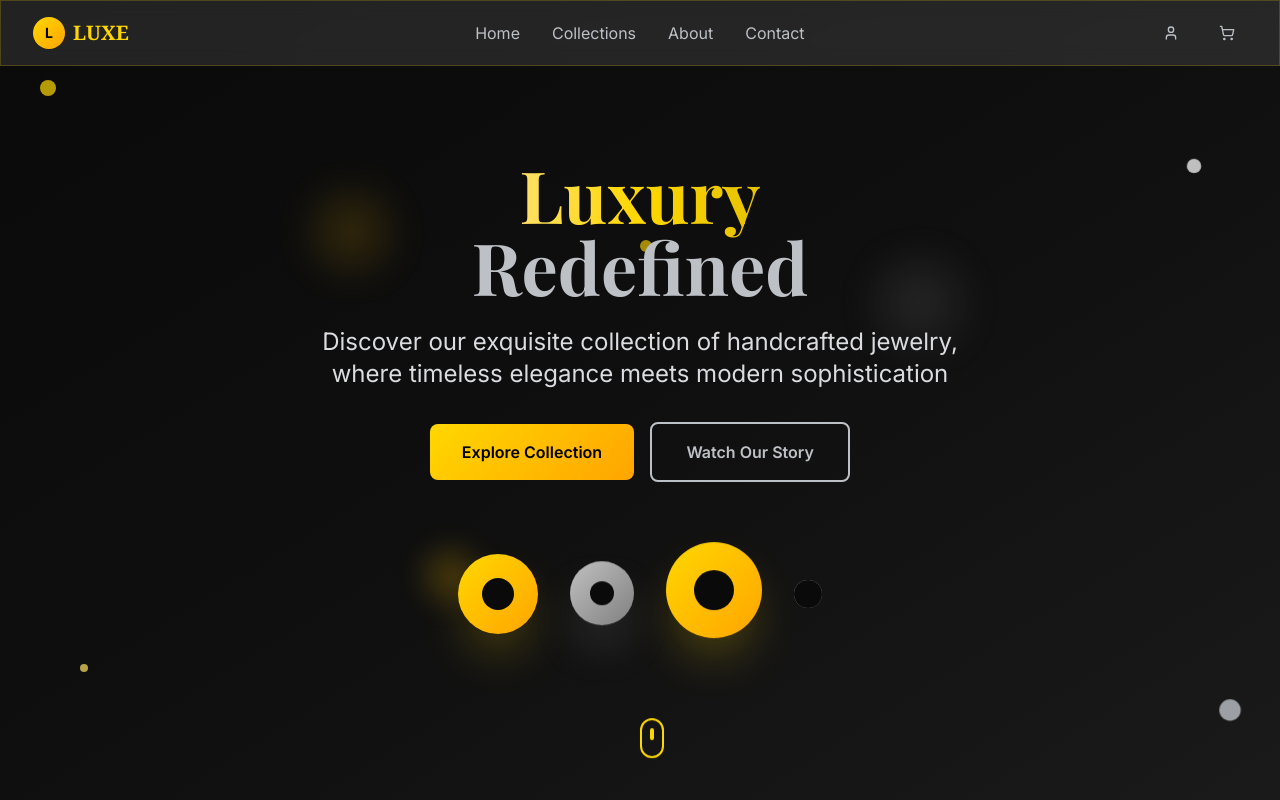
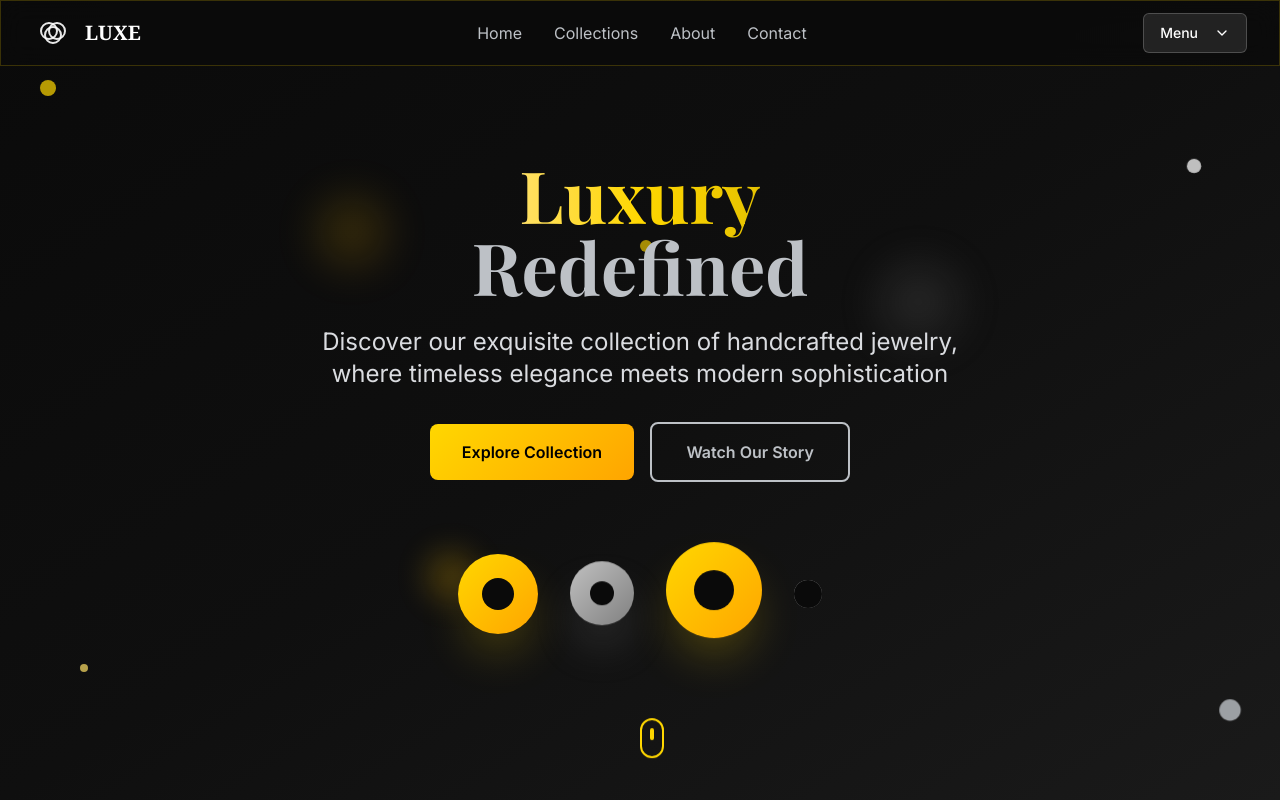
Before and after one commit to codingkrlo/gilded-aura-webshop, a React (Vite) app: page / in a window 1280 px wide. Shown: the top 800 px of the page. Built offline with nearby package versions, Linux system fonts and the light colour scheme.

Commit message:
feat: Add logo and dropdown menu
- Added a logo with three intertwined white rings, linking to the homepage.
- Implemented a semi-transparent dropdown menu in the top right for product search, login, and cart access.

```diff
--- a/src/components/Header.tsx
+++ b/src/components/Header.tsx
@@ -1,8 +1,15 @@
 
 import { useState } from "react";
 import { Button } from "@/components/ui/button";
-import { ShoppingCart, User, Menu, X } from "lucide-react";
+import { ShoppingCart, User, Menu, X, Search, ChevronDown } from "lucide-react";
 import { Link, useNavigate } from "react-router-dom";
+import {
+  DropdownMenu,
+  DropdownMenuContent,
+  DropdownMenuItem,
+  DropdownMenuSeparator,
+  DropdownMenuTrigger,
+} from "@/components/ui/dropdown-menu";
 
 interface HeaderProps {
   cartCount: number;
@@ -20,16 +27,59 @@ const Header = ({ cartCount, onLoginClick }: HeaderProps) => {
     { name: "Contact", href: "/contact" },
   ];
 
+  const productCategories = [
+    "Rings",
+    "Necklaces",
+    "Earrings",
+    "Bracelets",
+    "Watches",
+    "Pendants"
+  ];
+
   return (
-    <header className="fixed top-0 left-0 right-0 z-50 glass-effect border-b border-gold-500/20">
+    <header className="fixed top-0 left-0 right-0 z-50 glass-effect border-b border-gold-500/20 backdrop-blur-md bg-jetblack-200/80">
       <div className="max-w-7xl mx-auto px-4 sm:px-6 lg:px-8">
         <div className="flex items-center justify-between h-16">
-          {/* Logo */}
-          <Link to="/" className="flex items-center space-x-2">
-            <div className="w-8 h-8 bg-gradient-gold rounded-full flex items-center justify-center">
-              <span className="text-jetblack-500 font-bold text-sm">L</span>
+          {/* Logo with Three Intertwined Rings */}
+          <Link to="/" className="flex items-center space-x-3 group">
+            <div className="relative w-10 h-10">
+              {/* Three intertwined rings */}
+              <div className="absolute inset-0 flex items-center justify-center">
+                <svg width="40" height="40" viewBox="0 0 40 40" className="group-hover:scale-110 transition-transform duration-300">
+                  {/* Ring 1 */}
+                  <circle
+                    cx="16"
+                    cy="18"
+                    r="8"
+                    fill="none"
+                    stroke="white"
+                    strokeWidth="2"
+                    className="opacity-90"
+                  />
+                  {/* Ring 2 */}
+                  <circle
+                    cx="24"
+                    cy="18"
+                    r="8"
+                    fill="none"
+                    stroke="white"
+                    strokeWidth="2"
+                    className="opacity-90"
+                  />
+                  {/* Ring 3 */}
+                  <circle
+                    cx="20"
+                    cy="22"
+                    r="8"
+                    fill="none"
+                    stroke="white"
+                    strokeWidth="2"
+                    className="opacity-90"
+                  />
+                </svg>
               </div>
-            <span className="text-xl font-bold text-gold-500 font-serif">LUXE</span>
+            </div>
+            <span className="text-xl font-bold text-white font-serif group-hover:text-gold-500 transition-colors duration-300">LUXE</span>
           </Link>
 
           {/* Desktop Navigation */}
@@ -46,30 +96,60 @@ const Header = ({ cartCount, onLoginClick }: HeaderProps) => {
             ))}
           </nav>
 
-          {/* Actions */}
+          {/* Actions - Dropdown Menu */}
           <div className="flex items-center space-x-4">
+            {/* Main Dropdown Menu */}
+            <DropdownMenu>
+              <DropdownMenuTrigger asChild>
                 <Button
                   variant="ghost"
-              size="icon"
+                  className="text-white hover:text-gold-500 hover:bg-gold-500/10 backdrop-blur-sm bg-white/10 border border-white/20"
+                >
+                  Menu
+                  <ChevronDown className="ml-2 h-4 w-4" />
+                </Button>
+              </DropdownMenuTrigger>
+              <DropdownMenuContent
+                className="w-56 backdrop-blur-md bg-jetblack-200/90 border-gold-500/20 text-white"
+                align="end"
+              >
+                {/* Search Section */}
+                <div className="p-2">
+                  <div className="flex items-center space-x-2 text-sm text-silver-400 mb-2">
+                    <Search className="h-4 w-4" />
+                    <span>Search Products</span>
+                  </div>
+                  {productCategories.map((category) => (
+                    <DropdownMenuItem
+                      key={category}
+                      className="text-silver-300 hover:text-gold-500 hover:bg-gold-500/10 cursor-pointer"
+                      onClick={() => navigate(`/collections?category=${category.toLowerCase()}`)}
+                    >
+                      {category}
+                    </DropdownMenuItem>
+                  ))}
+                </div>
+
+                <DropdownMenuSeparator className="bg-gold-500/20" />
+
+                {/* User Actions */}
+                <DropdownMenuItem
+                  className="text-silver-300 hover:text-gold-500 hover:bg-gold-500/10 cursor-pointer"
                   onClick={onLoginClick}
-              className="text-silver-400 hover:text-gold-500 hover:bg-gold-500/10"
                 >
-              <User className="h-5 w-5" />
-            </Button>
+                  <User className="mr-2 h-4 w-4" />
+                  Login / Register
+                </DropdownMenuItem>
 
-            <Button
-              variant="ghost"
-              size="icon"
+                <DropdownMenuItem
+                  className="text-silver-300 hover:text-gold-500 hover:bg-gold-500/10 cursor-pointer"
                   onClick={() => navigate("/cart")}
-              className="text-silver-400 hover:text-gold-500 hover:bg-gold-500/10 relative"
                 >
-              <ShoppingCart className="h-5 w-5" />
-              {cartCount > 0 && (
-                <span className="absolute -top-1 -right-1 bg-gold-500 text-jetblack-500 text-xs rounded-full w-5 h-5 flex items-center justify-center font-medium">
-                  {cartCount}
-                </span>
-              )}
-            </Button>
+                  <ShoppingCart className="mr-2 h-4 w-4" />
+                  Cart ({cartCount})
+                </DropdownMenuItem>
+              </DropdownMenuContent>
+            </DropdownMenu>
 
             {/* Mobile menu button */}
             <Button
@@ -85,7 +165,7 @@ const Header = ({ cartCount, onLoginClick }: HeaderProps) => {
 
         {/* Mobile Navigation */}
         {isMenuOpen && (
-          <div className="md:hidden">
+          <div className="md:hidden backdrop-blur-md bg-jetblack-200/90 border-t border-gold-500/20">
             <div className="px-2 pt-2 pb-3 space-y-1">
               {navigation.map((item) => (
                 <Link
@@ -97,6 +177,18 @@ const Header = ({ cartCount, onLoginClick }: HeaderProps) => {
                   {item.name}
                 </Link>
               ))}
+              <div className="border-t border-gold-500/20 pt-2 mt-2">
+                {productCategories.map((category) => (
+                  <Link
+                    key={category}
+                    to={`/collections?category=${category.toLowerCase()}`}
+                    className="block px-3 py-2 text-silver-300 hover:text-gold-500 transition-colors duration-300 text-sm"
+                    onClick={() => setIsMenuOpen(false)}
+                  >
+                    {category}
+                  </Link>
+                ))}
+              </div>
             </div>
           </div>
         )}
```
Lines whose indentation alone changed are shown as unchanged.
